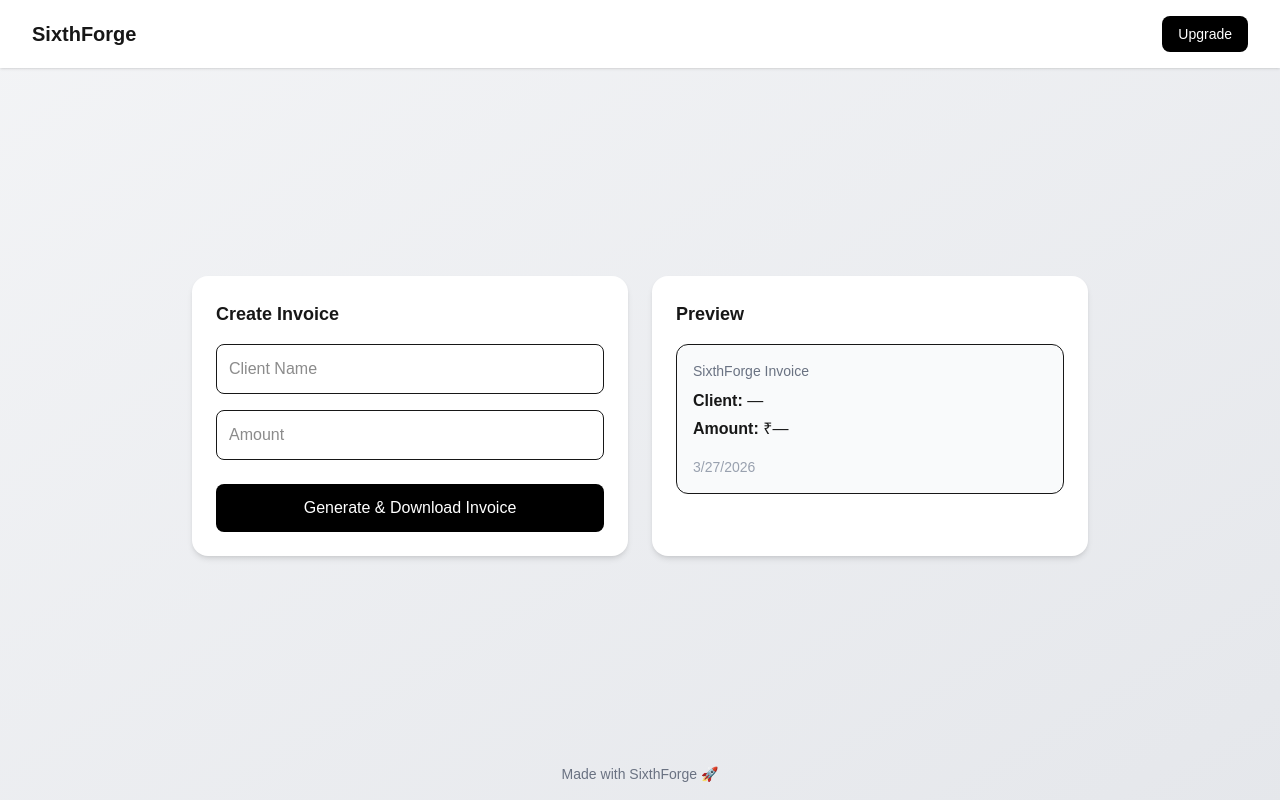
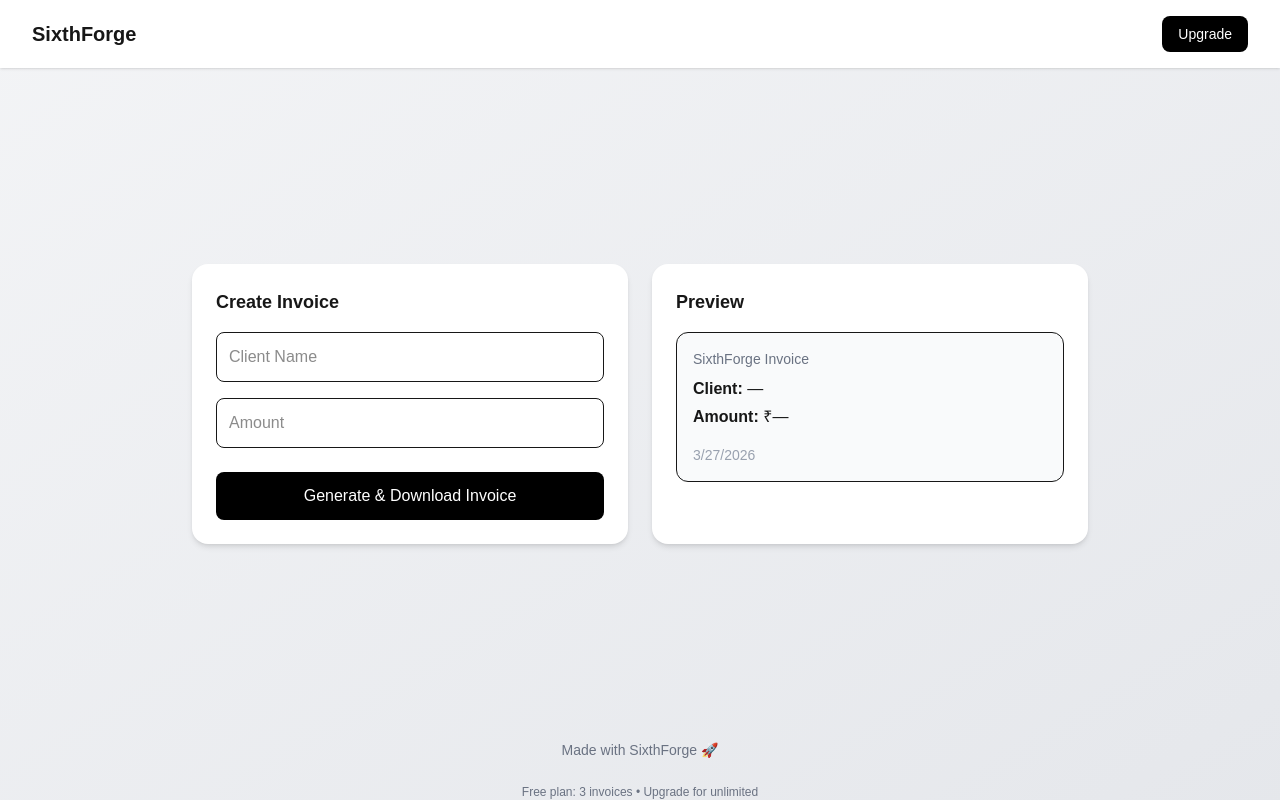
Before and after one commit to forgesixth-cmd/forgeinvoice, a Next.js app: page / in a window 1280 px wide. Built offline with nearby package versions, Linux system fonts and the light colour scheme.

Commit message:
premium UI

```diff
--- a/app/page.js
+++ b/app/page.js
@@ -94,6 +94,9 @@
       <div className="text-center text-sm text-gray-500 pb-4">
         Made with SixthForge 🚀
       </div>
+      <p className="text-xs text-gray-500 mt-2 text-center">
+        Free plan: 3 invoices • Upgrade for unlimited
+      </p>
     </div>
   );
 }
```
